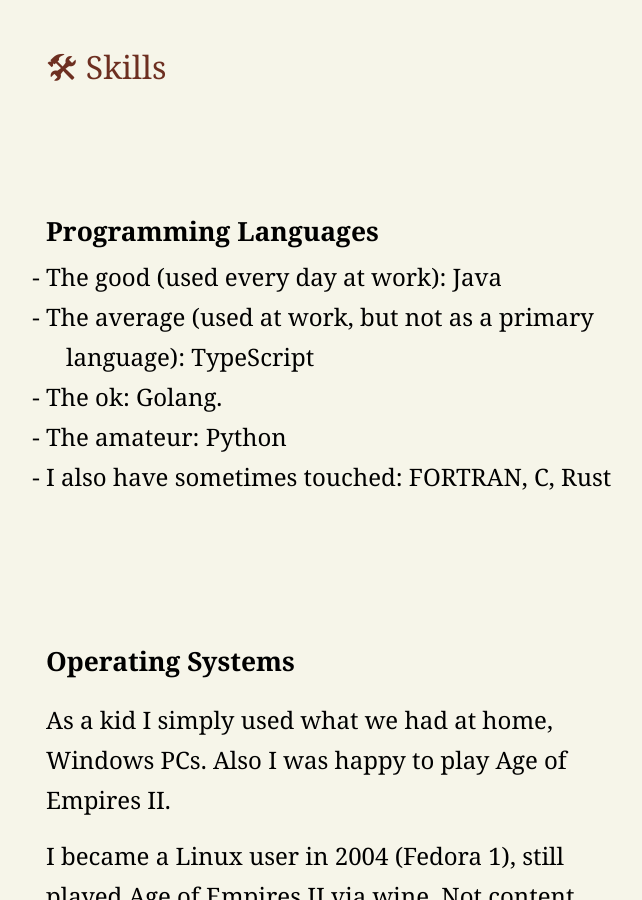
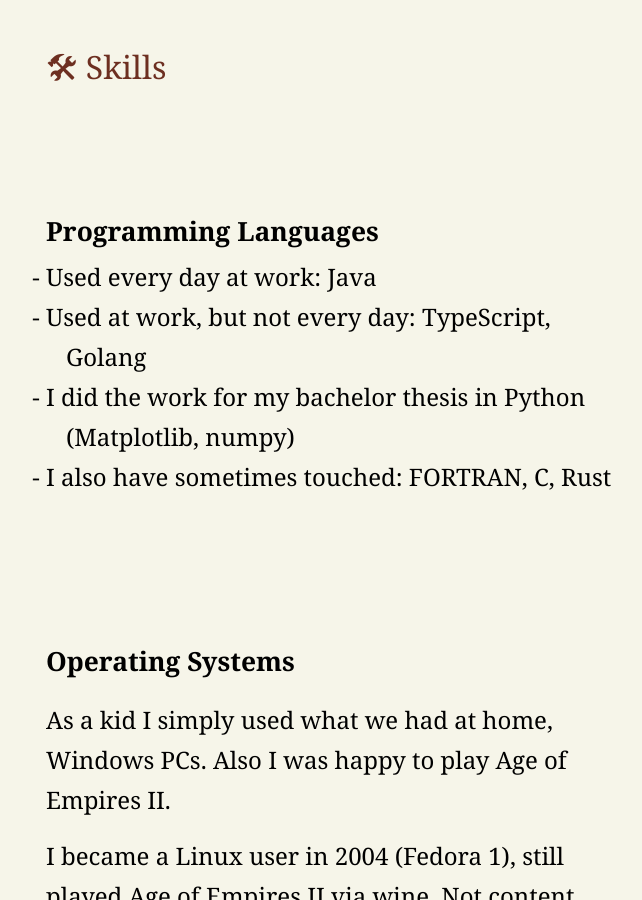
Before and after one commit to andrea-aus-hh/resume, a Jekyll site: the page built from index.md, in a window 1280 px wide and 900 px high, scrolled down 3784 px. Shown: the whole window, without its empty margins (286-928 px from the left). Built offline with Jekyll 4.4.1, drawn with Linux system fonts in a browser that asks for light colours.

Commit message:
Programming languages

```diff
--- a/_includes/programming_languages.md
+++ b/_includes/programming_languages.md
@@ -1,6 +1,5 @@
 ### Programming Languages
-- The good (used every day at work): Java
-- The average (used at work, but not as a primary language): TypeScript
-- The ok: Golang.
-- The amateur: Python
+- Used every day at work: Java
+- Used at work, but not every day: TypeScript, Golang
+- I did the work for my bachelor thesis in Python (Matplotlib, numpy)
 - I also have sometimes touched: FORTRAN, C, Rust
```
